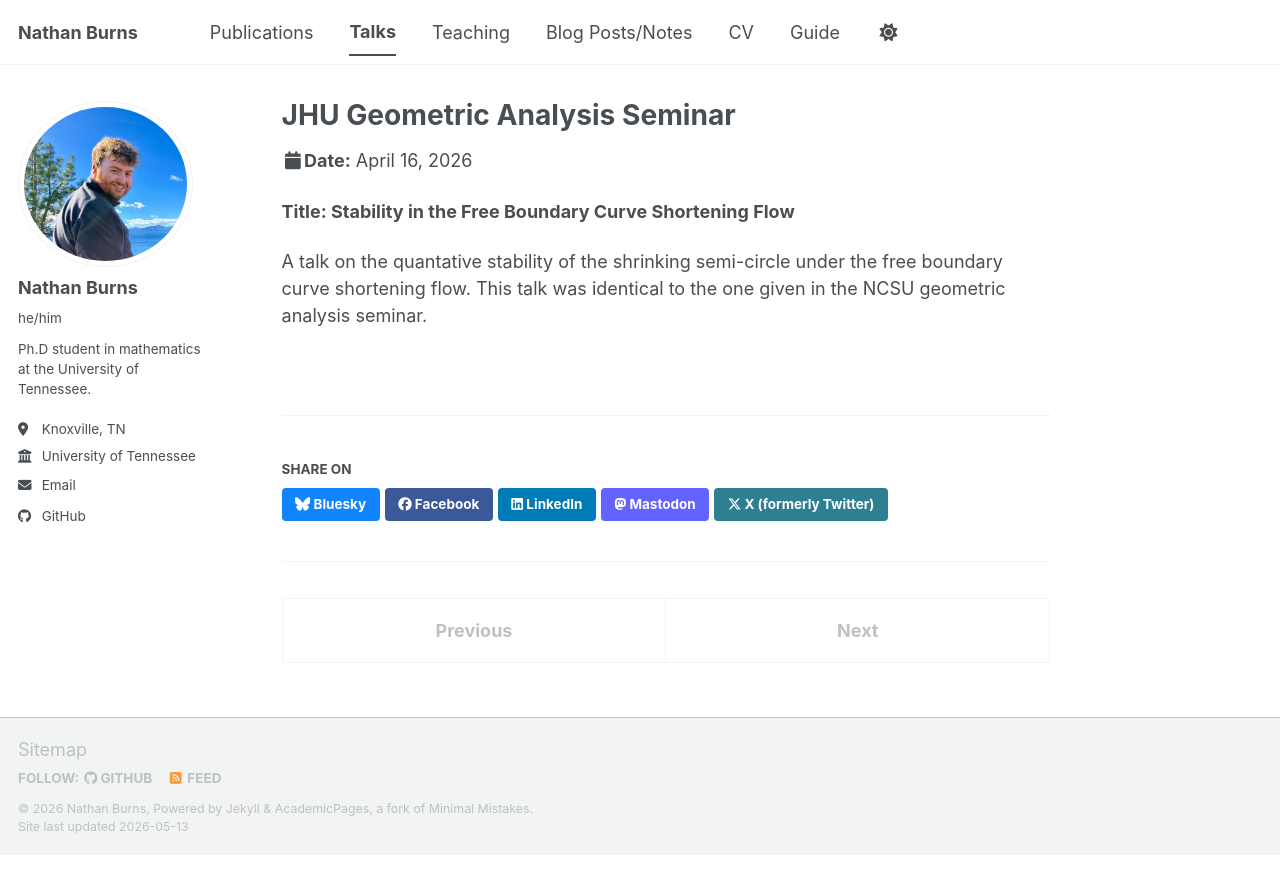
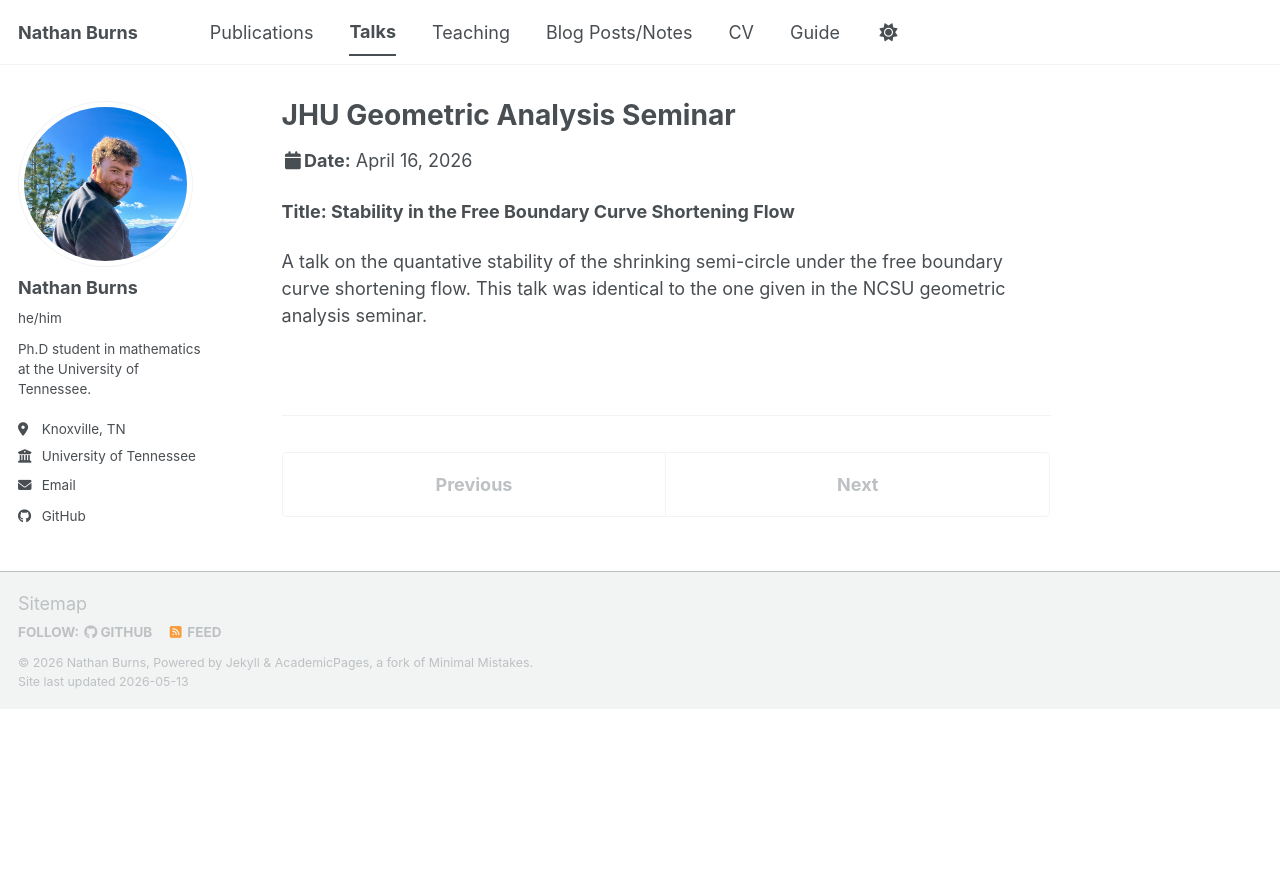
Before and after one commit to nathan-p-burns/nathan-p-burns.github.io, a Jekyll site: the page built from _talks/2026-04-16-talk.md, in a window 1280 px wide. Shown: the top 894 px of the page. Built offline with Jekyll 4.4.1, drawn with Linux system fonts in a browser that asks for light colours; a script bundle is joined from its source files by our own code; library files that are not in the unit come from our copies; some of the changed lines change nothing that is shown.

Commit message:
Removed share

```diff
--- a/_config.yml
+++ b/_config.yml
@@ -246,7 +246,7 @@ defaults:
       author_profile: true
       read_time: true
       comments: true
-      share: true
+      share: false
       related: true
   # _pages
   - scope:
@@ -262,7 +262,7 @@ defaults:
     values:
       layout: single
       author_profile: true
-      share: true
+      share: false
       comments: true
   # _publications
   - scope:
@@ -271,7 +271,7 @@ defaults:
     values:
       layout: single
       author_profile: true
-      share: true
+      share: fakse
       comments: true
   # _portfolio
   - scope:
@@ -280,7 +280,7 @@ defaults:
     values:
       layout: single
       author_profile: true
-      share: true
+      share: false
       comment: true
   # _talks
   - scope:
@@ -289,7 +289,7 @@ defaults:
     values:
       layout: talk
       author_profile: true
-      share: true
+      share: false
 
 
 # Sass/SCSS
```
